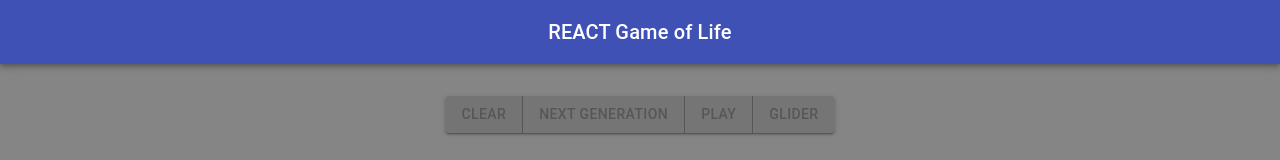
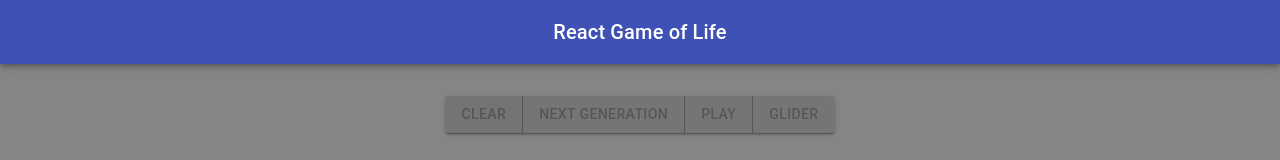
Before and after one commit to pacna/cellular-artistry, a React (Create React App) app: page / in a window 1280 px wide. Shown: the top 160 px of the page. Built offline with nearby package versions, Linux system fonts and the light colour scheme.

Commit message:
Update name

```diff
--- a/src/components/top-nav/top-nav.component.tsx
+++ b/src/components/top-nav/top-nav.component.tsx
@@ -19,7 +19,7 @@ export const TopNav = (): ReactElement => {
             <AppBar position="static">
                 <Toolbar>
                     <Typography variant="h6" className={classes.title}>
-                        REACT Game of Life
+                        React Game of Life
                     </Typography>
                 </Toolbar>
             </AppBar>
```
Also changed, not shown: 2 other files (tests, documents, lock files or other folders).
